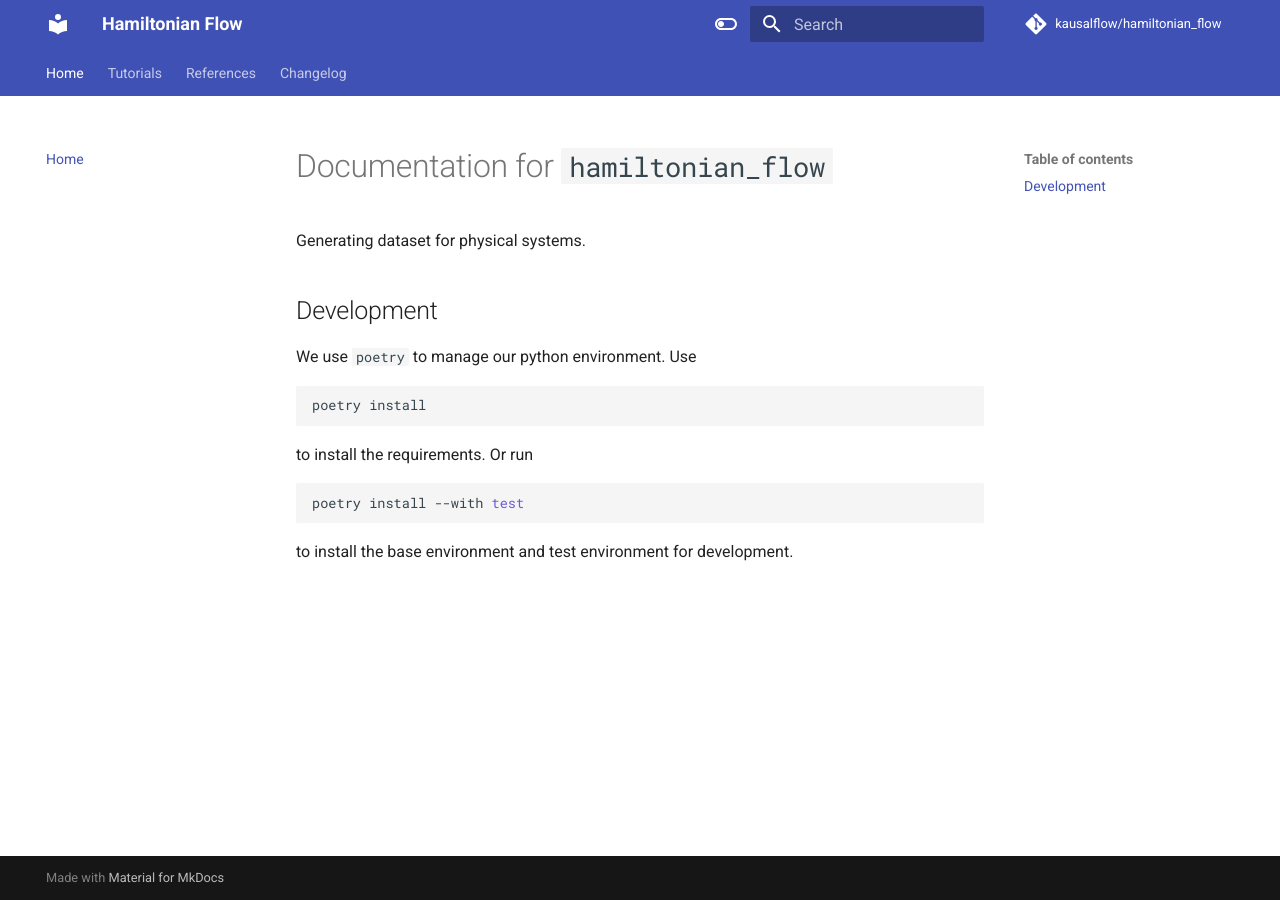
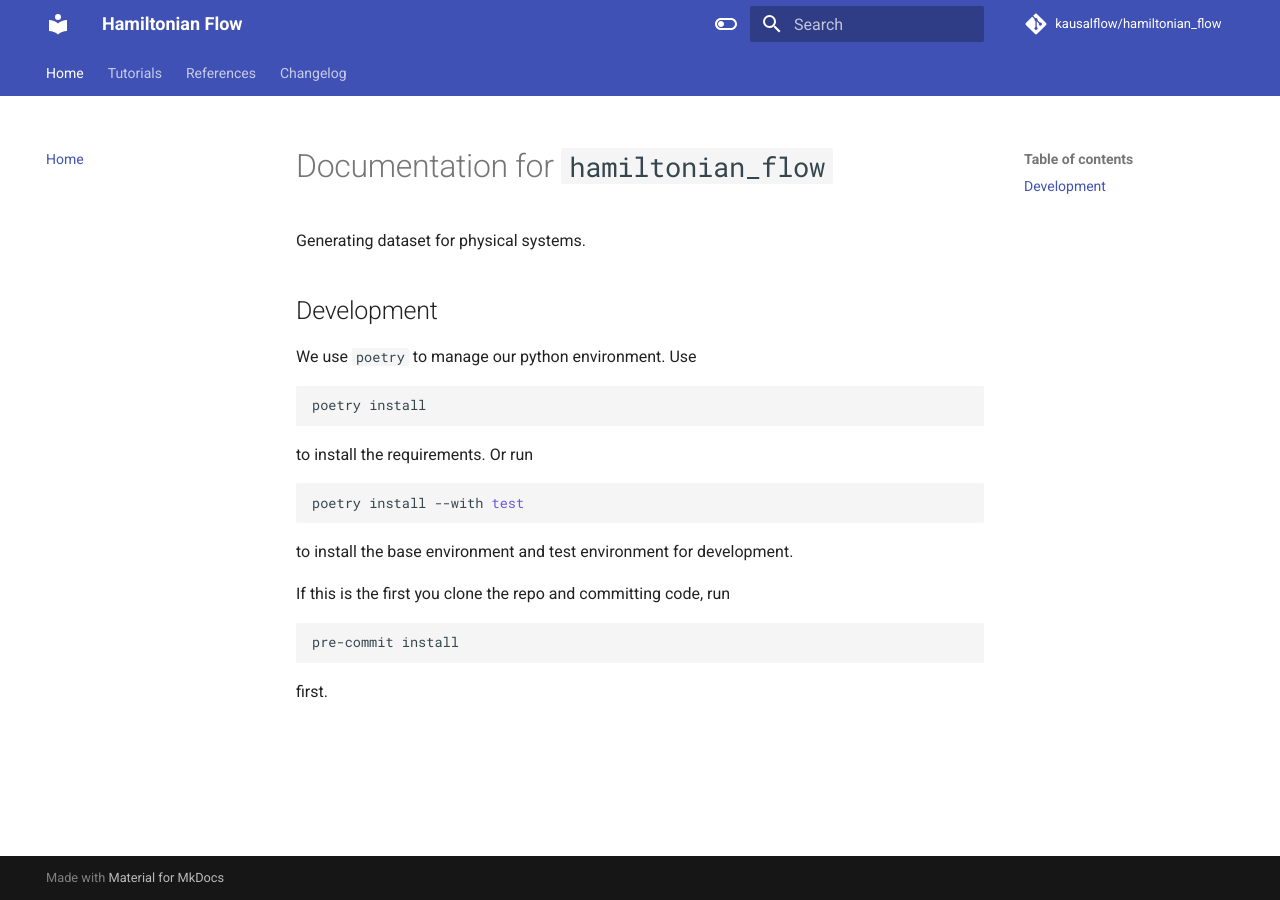
Before and after one commit to kausalflow/hamilflow, an MkDocs documentation site: the page built from docs/index.md, in a window 1280 px wide. Built offline with MkDocs 1.6.1 and Material for MkDocs 9.7.7, drawn with Linux system fonts in a browser that asks for light colours; comment, search, counter and statistics services are not loaded.

Commit message:
precommit

````diff
--- a/docs/index.md
+++ b/docs/index.md
@@ -17,3 +17,12 @@ poetry install --with test
 ```
 
 to install the base environment and test environment for development.
+
+
+If this is the first you clone the repo and committing code, run
+
+```sh
+pre-commit install
+```
+
+first.
````
